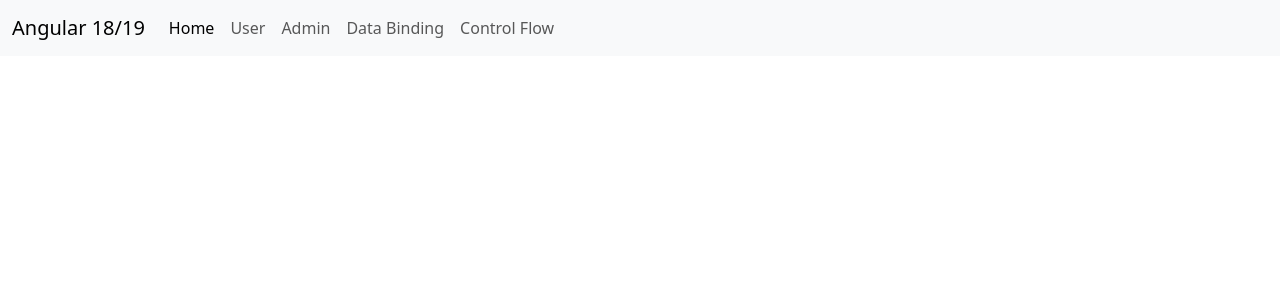
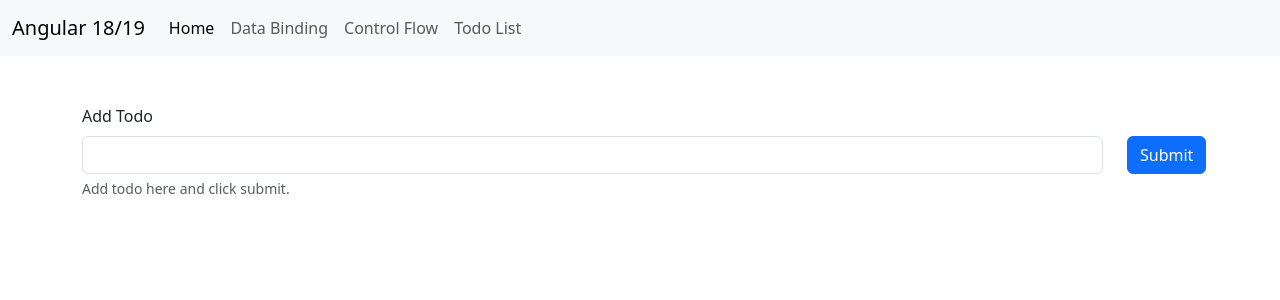
Before and after one commit to shiwanshudev/angular-19-basics, an Angular app: page /todo-list in a window 1280 px wide. Before the commit this address led to /. Shown: the top 300 px of the page. Built offline with nearby package versions, Linux system fonts and the light colour scheme.

Commit message:
Add basic todo list

```diff
--- a/src/app/app.component.html
+++ b/src/app/app.component.html
@@ -18,16 +18,13 @@
           <a class="nav-link active" aria-current="page" routerLink="/">Home</a>
         </li>
         <li class="nav-item">
-          <a class="nav-link" routerLink="user-page">User</a>
-        </li>
-        <li class="nav-item">
-          <a class="nav-link" routerLink="admin">Admin</a>
-        </li>
-        <li class="nav-item">
           <a class="nav-link" routerLink="data-binding">Data Binding</a>
         </li>
         <li class="nav-item">
           <a class="nav-link" routerLink="control-flow">Control Flow</a>
+        </li>
+        <li class="nav-item">
+          <a class="nav-link" routerLink="todo-list">Todo List</a>
         </li>
       </ul>
     </div>
--- a/src/app/app.routes.ts
+++ b/src/app/app.routes.ts
@@ -1,14 +1,12 @@
 import { Routes } from '@angular/router';
-import { UserComponent } from './components/user/user.component';
-import { AdminComponent } from './components/admin/admin.component';
 import { DataBindingComponent } from './components/data-binding/data-binding.component';
 import { ControlFlowComponent } from './components/control-flow/control-flow.component';
 import { HomePageComponent } from './components/home-page/home-page.component';
+import { TodoListComponent } from './todo-list/todo-list.component';
 
 export const routes: Routes = [
   { path: '', component: HomePageComponent },
-  { path: 'user-page', component: UserComponent },
-  { path: 'admin', component: AdminComponent },
+  { path: 'todo-list', component: TodoListComponent },
   { path: 'data-binding', component: DataBindingComponent },
   { path: 'control-flow', component: ControlFlowComponent },
 ];
--- a/src/app/components/admin/admin.component.html
+++ /dev/null
@@ -1 +0,0 @@
-<p>admin works!</p>
--- a/src/app/components/user/user.component.html
+++ /dev/null
@@ -1 +0,0 @@
-<p>user works!</p>
--- /dev/null
+++ b/src/app/todo-list/todo-list.component.html
@@ -0,0 +1,28 @@
+<div class="container pt-5">
+  <div class="mb-3">
+    <label for="todo" class="form-label">Add Todo</label>
+    <div class="row">
+      <div class="col-md-11 col-sm-12">
+        <input
+          type="text"
+          class="form-control"
+          id="todo"
+          aria-describedby="add todo"
+          (change)="onInputChange($event)"
+        />
+      </div>
+      <div class="col-md-1 col-sm-12 mt-sm-2 mt-md-0">
+        <button type="submit" class="btn btn-primary" (click)="onSubmit()">
+          Submit
+        </button>
+      </div>
+    </div>
+    <div id="todo-help" class="form-text">Add todo here and click submit.</div>
+  </div>
+
+  <ul class="list-group">
+    @for(todo of todos; track $index){
+    <li class="list-group-item">{{ todo }}</li>
+    }
+  </ul>
+</div>
--- /dev/null
+++ b/src/app/todo-list/todo-list.component.ts
@@ -0,0 +1,19 @@
+import { Component } from '@angular/core';
+
+@Component({
+  selector: 'app-todo-list',
+  imports: [],
+  templateUrl: './todo-list.component.html',
+  styleUrl: './todo-list.component.css',
+})
+export class TodoListComponent {
+  inputText: string = '';
+  todos: string[] = [];
+  onInputChange(event: Event) {
+    this.inputText = (event.target as HTMLInputElement).value;
+  }
+
+  onSubmit() {
+    this.todos.push(this.inputText);
+  }
+}
```
Also changed, not shown: src/app/components/admin/admin.component.ts (deleted, +0 -11 lines), src/app/components/user/user.component.ts (deleted, +0 -11 lines), src/app/components/user/user.component.css (deleted), src/app/todo-list/todo-list.component.css (added), 2 other files (tests, documents, lock files or other folders).
